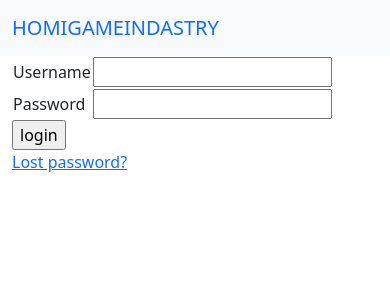
After one commit to mishaniahomi/Progger_Site, a Django app: template templates/ registration/login.html in a window 390 px wide. The commit adds this page. Shown: the top 300 px of the page. Run offline with Django 3.2, Linux system fonts and the light colour scheme; the template is opened without the code that fills it, so the values that code supplies are empty, except form fields; form fields are guessed from the names that the template uses; parts of the project's set-up code (start-up, migrations or seed data) failed here and were passed over; some libraries are stand-ins or nearby versions.

```diff
--- /dev/null
+++ b/TestSite/views.py
@@ -0,0 +1,5 @@
+from django.shortcuts import render
+
+
+def index(request):
+    return render(request, 'index.html')
--- /dev/null
+++ b/templates/ registration/login.html
@@ -0,0 +1,40 @@
+{% extends "shablon.html" %}
+
+{% block content %}
+
+{% if form.errors %}
+  <p>Your username and password didn't match. Please try again.</p>
+{% endif %}
+
+{% if next %}
+  {% if user.is_authenticated %}
+    <p>Your account doesn't have access to this page. To proceed,
+    please login with an account that has access.</p>
+  {% else %}
+    <p>Please login to see this page.</p>
+  {% endif %}
+{% endif %}
+
+<form method="post" action="{% url 'login' %}">
+{% csrf_token %}
+<table>
+
+<tr>
+  <td>{{ form.username.label_tag }}</td>
+  <td>{{ form.username }}</td>
+</tr>
+
+<tr>
+  <td>{{ form.password.label_tag }}</td>
+  <td>{{ form.password }}</td>
+</tr>
+</table>
+
+<input type="submit" value="login" />
+<input type="hidden" name="next" value="{{ next }}" />
+</form>
+
+{# Assumes you setup the password_reset view in your URLconf #}
+<p><a href="{% url 'password_reset' %}">Lost password?</a></p>
+
+{% endblock %}
--- a/templates/shablon.html
+++ b/templates/shablon.html
@@ -15,26 +15,16 @@
 <header>
 <nav class="navbar navbar-expand-lg bg-light">
   <div class="container-fluid">
-    <a class="navbar-brand" href="{% url 'testlistview' %}">HOMIGAMEINDASTRY</a>
+    <a class="navbar-brand" href="{% url 'index' %}">HOMIGAMEINDASTRY</a>
     <button class="navbar-toggler" type="button" data-bs-toggle="collapse" data-bs-target="#navbarSupportedContent" aria-controls="navbarSupportedContent" aria-expanded="false" aria-label="Toggle navigation">
       <span class="navbar-toggler-icon"></span>
     </button>
     <div class="collapse navbar-collapse" id="navbarSupportedContent">
       <ul class="navbar-nav me-auto mb-2 mb-lg-0">
-        <li class="nav-item">
-          <a class="nav-link active" aria-current="page" href="{% url 'testlistview' %}">Главная страница</a>
-        </li>
-        <li class="nav-item">
-          <a class="nav-link disabled" href="#">Статьи</a>
-        </li>
-        <li class="nav-item">
-          <a class="nav-link disabled">Задачи</a>
+           <li class="nav-item">
+          <a class="nav-link active" aria-current="page" href="{% url 'testlistview' %}">Тесты</a>
         </li>
       </ul>
-      <form class="d-flex" role="search">
-        <input class="form-control me-2" type="search" placeholder="Search" aria-label="Search">
-        <button class="btn btn-outline-success" type="submit">Search</button>
-      </form>
     </div>
   </div>
 </nav>
@@ -42,19 +32,19 @@
 <body >
 <div class="container-fluid">
     <div class = "row">
-<div class="col-md-2">
+<div class="col-md-3">
 
   {% block filter %}
 
 {% endblock %}
 </div>
-<div class="col-md-8">
+<div class="col-md-6">
 
 {% block content %}
 
 {% endblock %}
 </div>
-<div class="col-md-2">
+<div class="col-md-3">
 </div>
 </div>
 </div>
--- a/testforuser/admin.py
+++ b/testforuser/admin.py
@@ -1,5 +1,5 @@
 from django.contrib import admin
-from .models import Test, Category, Question, Answer, Kit
+from .models import Test, Category, Question, Answer, Kit, Note
 
 
 class TestAdmin(admin.ModelAdmin):
@@ -29,5 +29,6 @@ class CategoryAdmin(admin.ModelAdmin):
 admin.site.register(Question)
 admin.site.register(Answer)
 admin.site.register(Kit)
+admin.site.register(Note)
 admin.site.register(Test, TestAdmin)
 admin.site.register(Category, CategoryAdmin)
--- a/testforuser/urls.py
+++ b/testforuser/urls.py
@@ -1,4 +1,3 @@
-from django.contrib import admin
 from django.urls import path, include
 from .views import TestListView, TestDetaailView, AnswerViewSet, OneQuestion, proverka
 from rest_framework.routers import DefaultRouter
```
Also changed, not shown: TestSite/settings.py (+37 -21 lines), TestSite/urls.py (+13 -3 lines), templates/index.html (added, +7 -0 lines), testforuser/models.py (+9 -1 lines), testforuser/views.py (+11 -3 lines), README.md (added), db.sqlite3, testforuser/migrations/0011_note.py (added).
